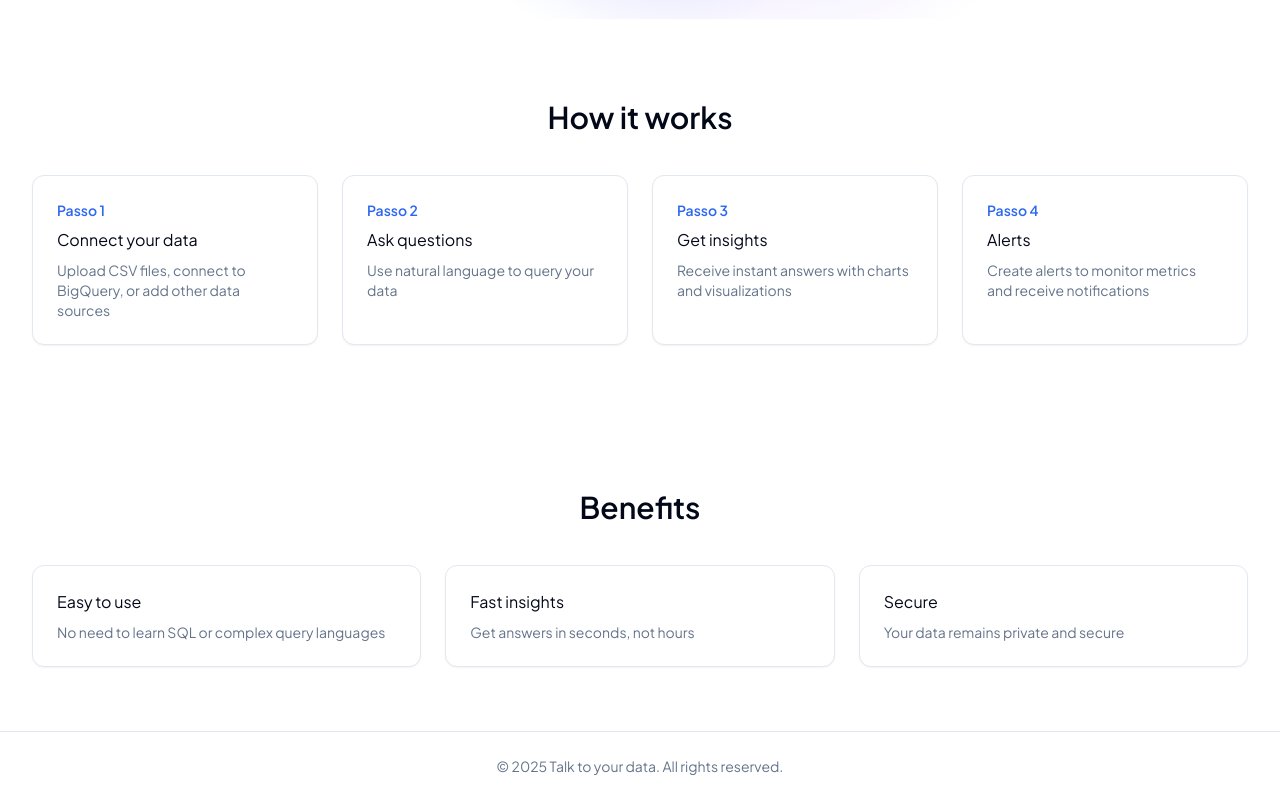
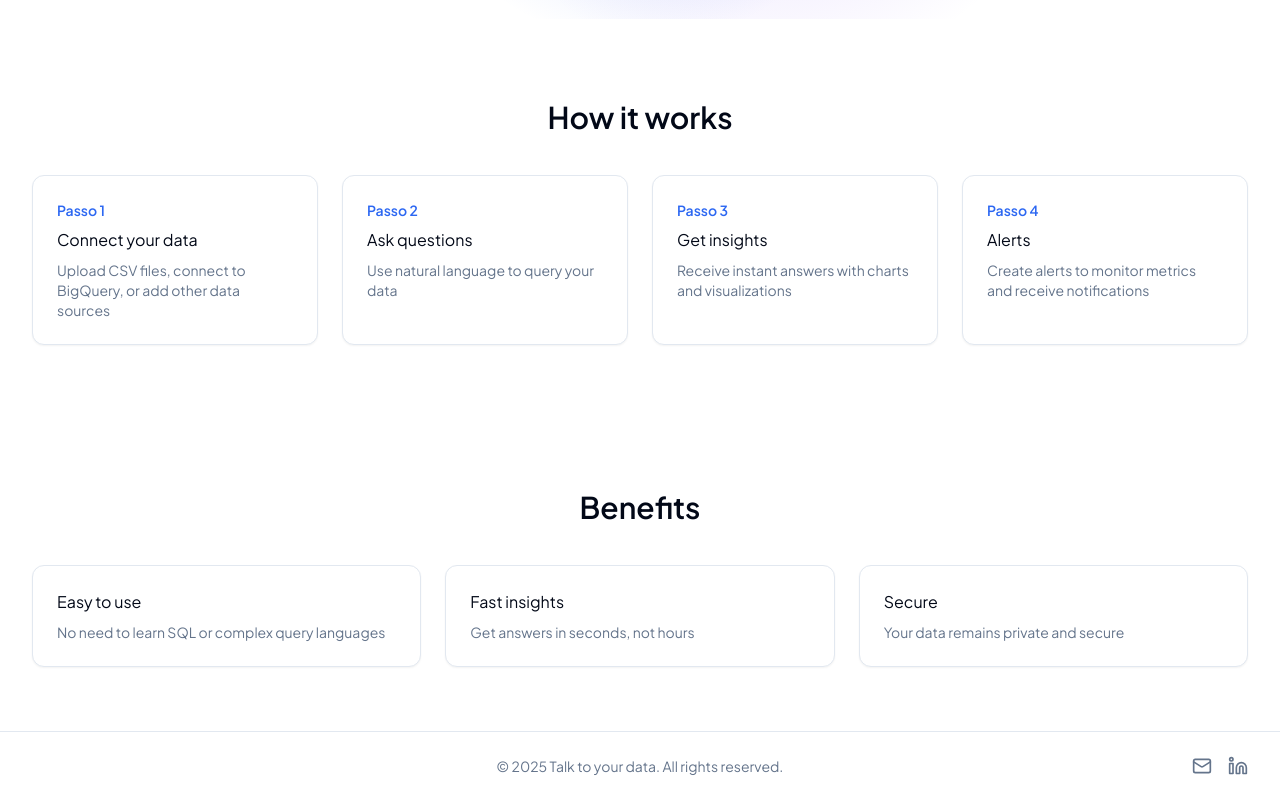
Before and after one commit to Empreiteiro/data-talks, a React (Vite) app: page / in a window 1280 px wide. Shown: the part 474-1274 px from the top of the page. Built offline with nearby package versions, Linux system fonts and the light colour scheme.

Commit message:
Small adjustments.

```diff
--- a/src/components/layout/Footer.tsx
+++ b/src/components/layout/Footer.tsx
@@ -1,4 +1,5 @@
 import { useLanguage } from "@/contexts/LanguageContext";
+import { Linkedin, Mail } from "lucide-react";
 
 const Footer = () => {
   const { t } = useLanguage();
@@ -6,9 +7,30 @@ const Footer = () => {
   return (
     <footer className="border-t bg-background/80 backdrop-blur supports-[backdrop-filter]:bg-background/60">
       <div className="container py-6">
-        <p className="text-center text-sm text-muted-foreground">
-          {t('footer.copyright', { year })}
-        </p>
+        <div className="flex items-center justify-between">
+          <div className="flex-1"></div>
+          <p className="text-center text-sm text-muted-foreground flex-1">
+            {t('footer.copyright', { year })}
+          </p>
+          <div className="flex items-center gap-4 flex-1 justify-end">
+            <a
+              href="mailto:democh@oriontech.me"
+              className="text-muted-foreground hover:text-foreground transition-colors"
+              aria-label="Email"
+            >
+              <Mail className="h-5 w-5" />
+            </a>
+            <a
+              href="https://www.linkedin.com/in/lucas-democh-goularte-8b290356/"
+              target="_blank"
+              rel="noopener noreferrer"
+              className="text-muted-foreground hover:text-foreground transition-colors"
+              aria-label="LinkedIn"
+            >
+              <Linkedin className="h-5 w-5" />
+            </a>
+          </div>
+        </div>
       </div>
     </footer>
   );
```
